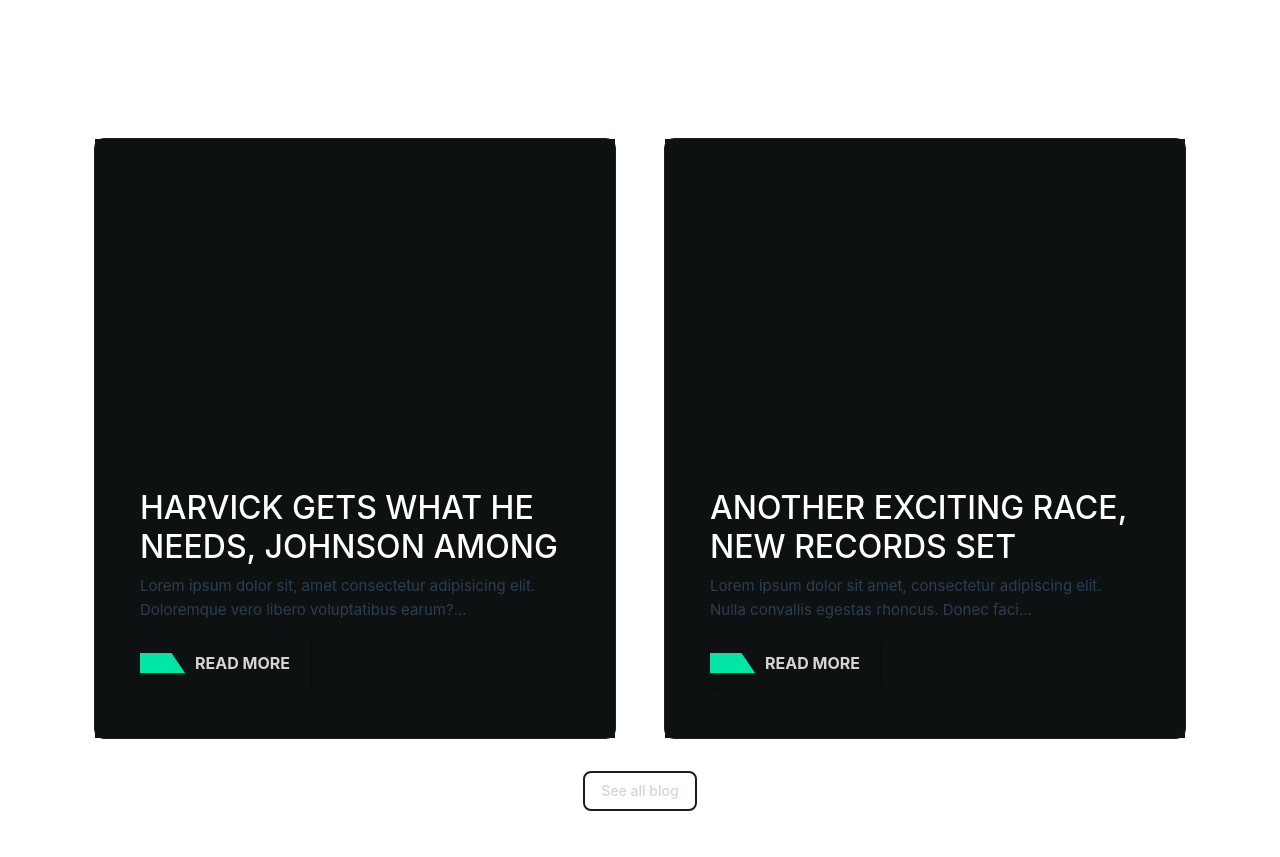
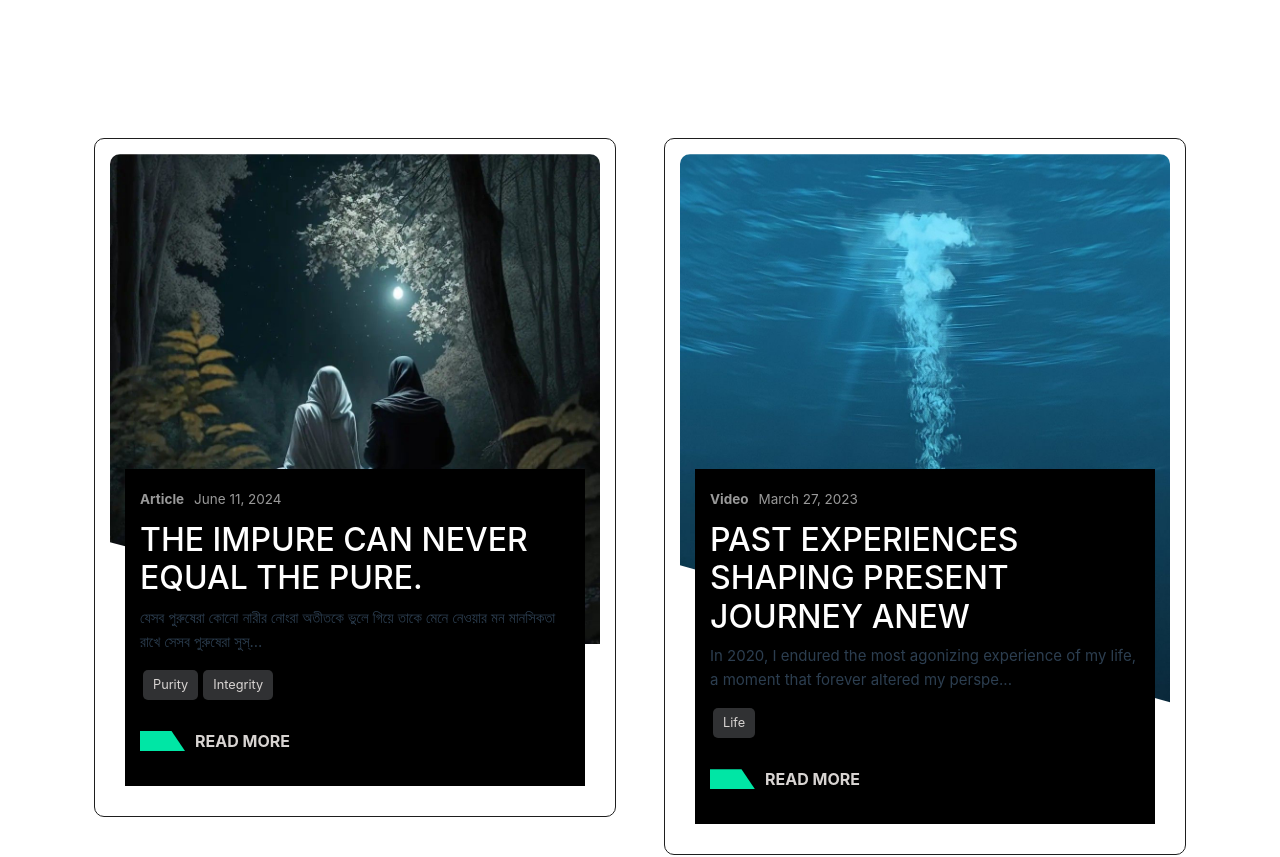
Before and after one commit to ridowan2050/isherezahin.me, a Vue app: page / in a window 1280 px wide. Shown: the part 1700-2557 px from the top of the page. Built offline with nearby package versions, Linux system fonts and the light colour scheme; a web font is replaced by a local one.

Commit message:
home page blog section completed

```diff
--- a/public/assets/css/main.css
+++ b/public/assets/css/main.css
@@ -32,7 +32,7 @@
   --color-primary: #00E6A5;
   --color-secondary: #303133;
   --border-input: #1e1e1e;
-  --color-bg: #0E1111;
+  --color-bg: #000000;
   --color-danger: red;
 }
 
--- a/src/components/home/MentalModel.vue
+++ b/src/components/home/MentalModel.vue
@@ -24,9 +24,18 @@
                                         </span>
                                     </div>
                                     <div class="blog-card__info">
+                                        <div class="blog-details">
+                                            <span class="blog-type">{{ blog.type }}</span>
+                                            <span class="blog-date">{{ blog.fullDate }}</span>
+                                        </div>
                                         <h2 class="text-white">{{ truncate(blog.title, 50) }}</h2>
                                         <p>{{ truncate(blog.excerpt, 100) }}</p>
-                                        <a :href="blog.link" class="btn btn--with-icon">
+                                        <p>
+                                            <a href="blog.link" class="category"  target="blank">
+                                                <span v-for="category in blog.categories" :key="category">{{ category }}</span>
+                                            </a>
+                                        </p>
+                                        <a :href="blog.link" class="btn btn--with-icon" target="blank">
                                             <i class="btn-icon fa fa-long-arrow-right"></i>READ MORE
                                         </a>
                                     </div>
@@ -44,9 +53,9 @@
         </div>
     </section>
 </template>
-
 <script>
-import appImage from '../../assets/img/portfolio/app-1.jpg';
+import appImage1 from '../../assets/img/blog/blog1.jpg';
+import appImage2 from '../../assets/img/blog/blog2.jpg';
 
 export default {
     name: 'BlogSection',
@@ -56,20 +65,26 @@
                 {
                     id: 1,
                     day: '11',
-                    month: 'JAN',
-                    title: 'HARVICK GETS WHAT HE NEEDS, JOHNSON AMONG',
-                    excerpt: 'Lorem ipsum dolor sit, amet consectetur adipisicing elit. Doloremque vero libero voluptatibus earum? Alias dignissimos quo cum, nulla esse facere atque, blanditiis doloribus at sunt quas, repellendus vel? Et, hic!',
-                    image: appImage,
-                    link: '#'
+                    month: 'JUNE',
+                    fullDate: 'June 11, 2024',
+                    title: 'The impure can never equal the pure.',
+                    excerpt: 'যেসব পুরুষেরা কোনো নারীর নোংরা অতীতকে ভুলে গিয়ে তাকে মেনে নেওয়ার মন মানসিকতা রাখে সেসব পুরুষেরা সুস্পষ্টভাবে ক্ষমাশীল হলেও নিঃসন্দেহে তাদের মধ্যে গায়রত আর আত্মসম্মানবোধের অভাব আছে।',
+                    image: appImage1,
+                    link: '#',
+                    categories: ['Purity', 'Integrity'],
+                    type: 'Article'
                 },
                 {
                     id: 2,
-                    day: '12',
-                    month: 'FEB',
-                    title: 'ANOTHER EXCITING RACE, NEW RECORDS SET',
-                    excerpt: 'Lorem ipsum dolor sit amet, consectetur adipiscing elit. Nulla convallis egestas rhoncus. Donec facilisis fermentum sem, ac viverra ante luctus vel.',
-                    image: 'https://via.placeholder.com/600x400', // Placeholder image URL
-                    link: '#'
+                    day: '27',
+                    month: 'March',
+                    fullDate: 'March 27, 2023 ',
+                    title: 'Past experiences shaping present journey anew',
+                    excerpt: 'In 2020, I endured the most agonizing experience of my life, a moment that forever altered my perspective.',
+                    image: appImage2,
+                    link: 'https://www.facebook.com/100062477031346/videos/766194744780592',
+                    categories: ['Life'],
+                    type: 'Video'
                 }
             ]
         };
@@ -81,7 +96,6 @@
     }
 };
 </script>
-
 <style scoped>
 .date__box {
     position: absolute;
@@ -104,6 +118,10 @@
     transition: 300ms ease-in-out;
     border-radius: 10px;
 }
+.blog-card:hover
+.btn--with-icon i {
+    background: var(--text-default);
+}
 .date__box {
     opacity: 0;
     transform: scale(0.5);
@@ -120,10 +138,7 @@
 }
 .blog-card__background {
     padding: 15px;
-    background: var(--color-bg);
-    display: flex;
-    align-items: flex-end;
-    justify-content: center;
+    background: transparent;
 }
 .card__background--wrapper {
     height: 100%;
@@ -136,7 +151,7 @@
     position: relative;
     transition: 300ms ease-in-out;
     background-repeat: no-repeat;
-    background-size: cover;
+    background-size: 100%;
     border-radius: 10px;
 }
 .card__background--layer {
@@ -156,6 +171,9 @@
     background: var(--color-bg);
     padding: 20px 15px;
 }
+.blog-card__info h2 {
+    text-transform: uppercase;
+}
 .blog-card:hover .date__box {
     opacity: 1;
     transform: scale(1);
@@ -167,16 +185,27 @@
     opacity: 1;
     cursor: help;
 }
-a.icon-link {
+.category span {
+    display: inline-block;
+    background-color: var(--color-secondary);
     color: var(--text-default);
-    transition: 200ms ease-in-out;
+    padding: 5px 10px;
+    margin-right: 5px;
+    border-radius: 5px;
+    font-size: 0.85em;
+    transition: background-color 300ms ease;
 }
-a.icon-link i {
-    color: var(--color-primary);
+.category span:hover {
+    background-color: var(--text-gray);
 }
-a.icon-link:hover {
-    color: var(--color-primary);
-    text-decoration: none;
+.blog-details {
+    margin-bottom: 10px;
+    font-size: 0.9em;
+    color: var(--text-gray);
+}
+.blog-type {
+    font-weight: bold;
+    margin-right: 10px;
 }
 .btn {
     background: var(--color-bg);
@@ -207,7 +236,6 @@
     height: 50px;
     line-height: 50px;
     vertical-align: bottom;
-    color: white;
     background: var(--color-primary);
     clip-path: polygon(0 0, 70% 0, 100% 100%, 0% 100%);
 }
```
Also changed, not shown: src/assets/img/blog/blog1.jpg (added), src/assets/img/blog/blog2.jpg (added).
